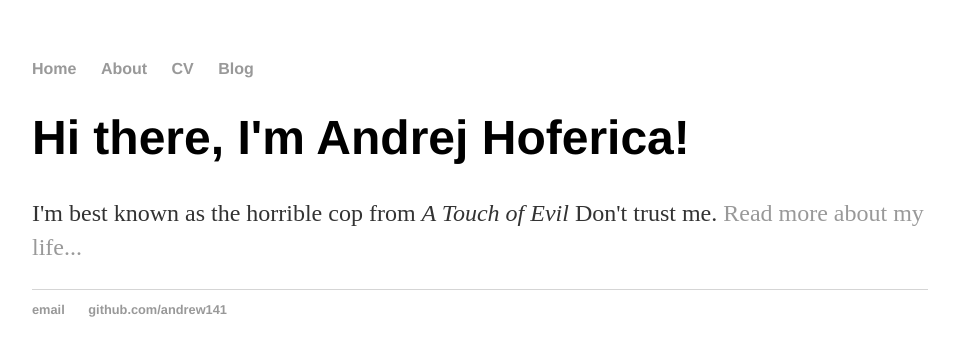
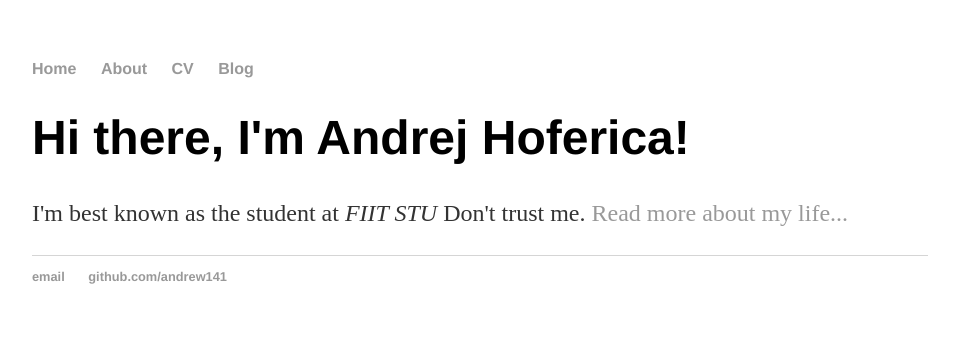
Before and after one commit to andrew141/andrew141.github.io, a Jekyll site: the page built from index.html, in a window 1280 px wide. Shown: the top 356 px of the page, without its empty margins (160-1119 px from the left). Built offline with Jekyll 4.4.1, drawn with Linux system fonts in a browser that asks for light colours.

Commit message:
Update default.html

```diff
--- a/_layouts/default.html
+++ b/_layouts/default.html
@@ -16,7 +16,7 @@
 		<div class="container">
     		<div class="blurb">
         		<h1>Hi there, I'm Andrej Hoferica!</h1>
-				<p>I'm best known as the horrible cop from <em>A Touch of Evil</em> Don't trust me. <a href="/about">Read more about my life...</a></p>
+				<p>I'm best known as the student at <em>FIIT STU</em> Don't trust me. <a href="/about">Read more about my life...</a></p>
     		</div><!-- /.blurb -->
 		</div><!-- /.container -->
 		<footer>
```
